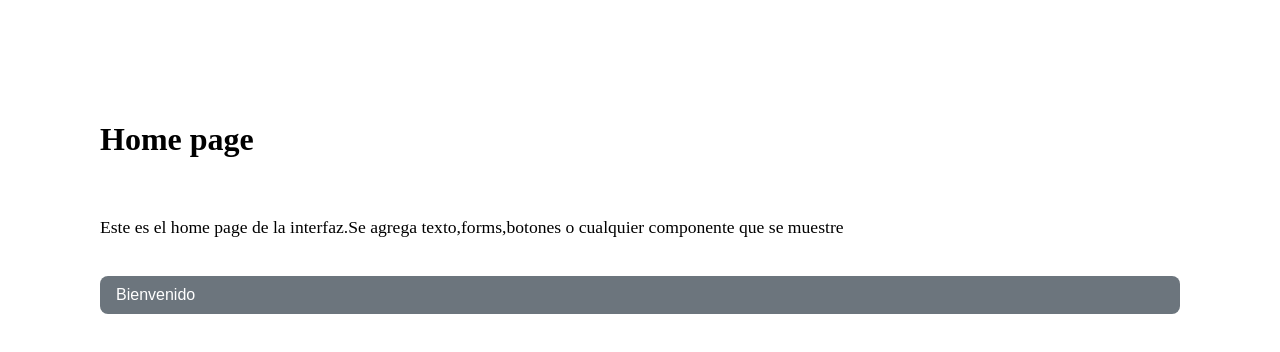
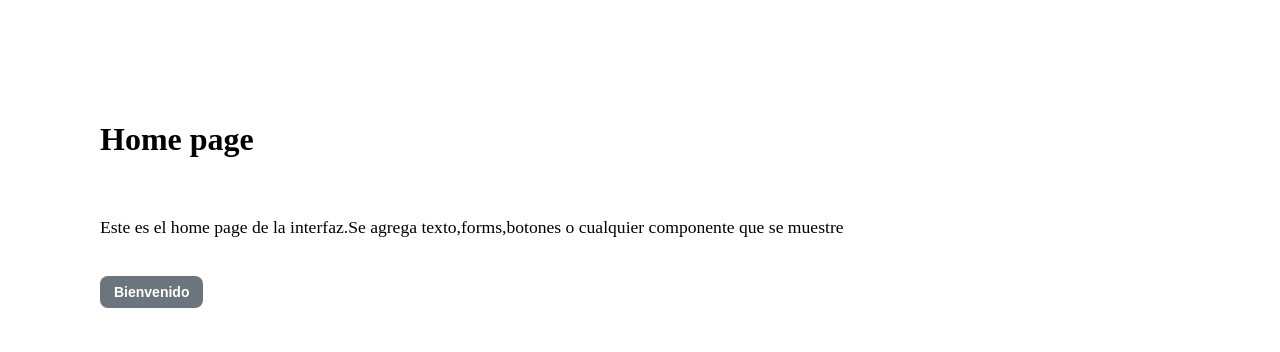
Before and after one commit to Mauricio-mty/react-practice, a React (Vite) app: page / in a window 1280 px wide. Shown: the top 352 px of the page. Built offline with nearby package versions, Linux system fonts and the light colour scheme.

Commit message:
Home fixed

```diff
--- a/src/App.tsx
+++ b/src/App.tsx
@@ -3,10 +3,7 @@ import React from 'react';
 import Home from './pages/Home';
 
 function App(){
-/*  const handleClick=()=>{
-    alert("Hacer click");
-  };
-*/
+
   return(
     <div>
       <Home/>
--- a/src/components/Button.tsx
+++ b/src/components/Button.tsx
@@ -37,21 +37,23 @@ const Button: React.FC<ButtonProps>=({
 
     return(
         <button
-            onClick={onClick}
-            disabled={disabled}
-            style={{
-                backgroundColor: disabled? "#aaa":getColor(),
-                color:"white",
-                padding:"10px 16px",
-                border:"none",
-                borderRadius:"8px",
-                cursor: disabled?"not-allowed":"pointer",
-                fontSize:"16px",
-                fontWeight:500,
-                display:"flex",
-                alignItems:"center",
-                gap:"8px",
-                transition:"transform 0.15s ease,background-color 0.3s ease",
+           onClick={onClick}
+           disabled={disabled}
+           style={{
+                backgroundColor: disabled ? "#aaa" : getColor(),
+                color: "white",
+                padding: "8px 14px",  // un poco más pequeño
+                border: "none",
+                borderRadius: "8px",
+                cursor: disabled ? "not-allowed" : "pointer",
+                fontSize: "14px",     // más pequeño
+                fontWeight: "bold",
+                display: "inline-flex", // 👈 CAMBIO CLAVE
+                alignItems: "center",
+                justifyContent: "center",
+                width: "fit-content",   // 👈 CAMBIO CLAVE
+                gap: "6px",
+                transition: "transform 0.15s ease, background-color 0.3s ease",
             }}
             onMouseEnter={(e)=>{
                 if(!disabled)e.currentTarget.style.transform="scale(1.05";
--- a/src/pages/Home.tsx
+++ b/src/pages/Home.tsx
@@ -3,7 +3,7 @@ import Button from "../components/Button";
 
 const Home: React.FC=()=>{
     const handleClick=()=>{
-        alert("Fir page home");
+        alert("First page home");
     };
 
     return(
@@ -21,7 +21,7 @@ const Home: React.FC=()=>{
             <p style={{fontSize:"1.1rem"}}>
                 Este es el home page de la interfaz.Se agrega texto,forms,botones o cualquier componente que se muestre
             </p>
-            <Button text="Bienvenido" variant="secondary"/>
+            <Button text="Bienvenido" variant="secondary" onClick={handleClick}/>
         </div>
     );
 };
```
